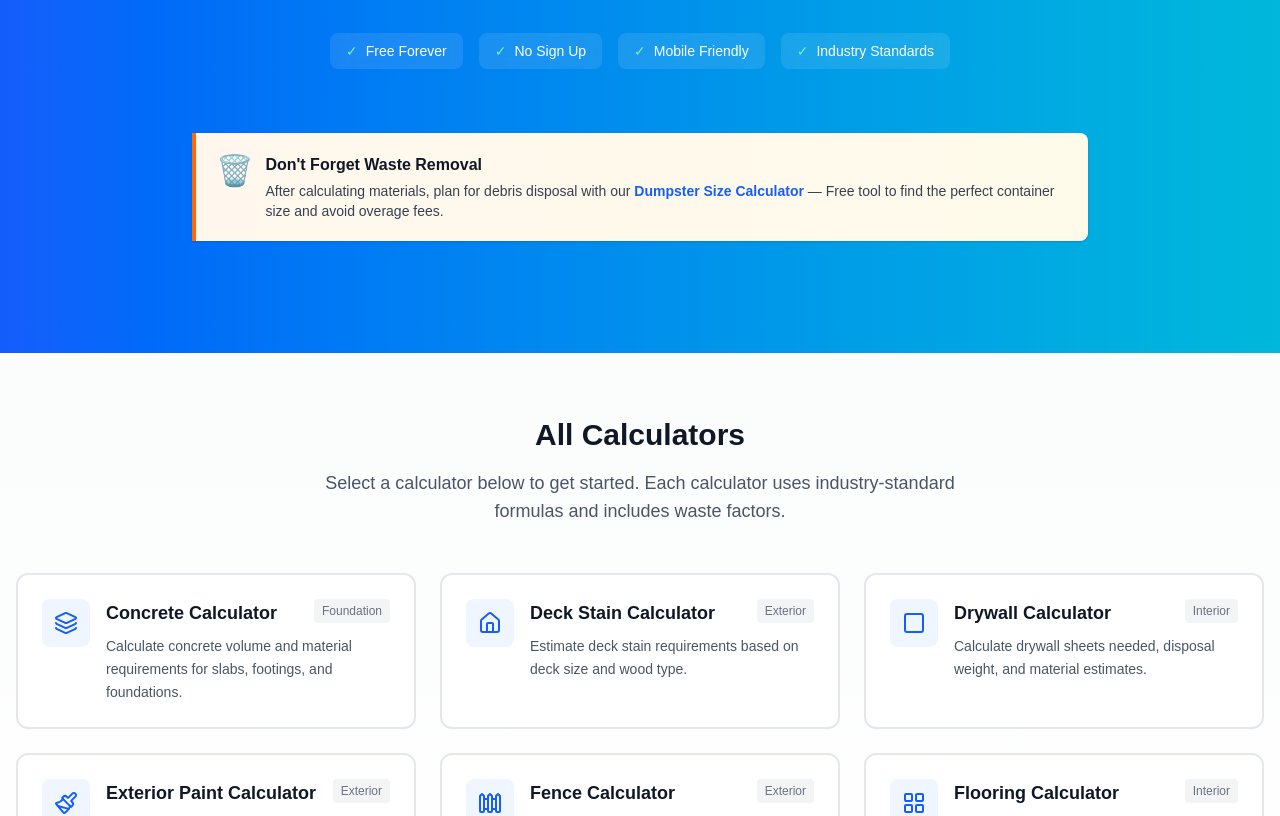
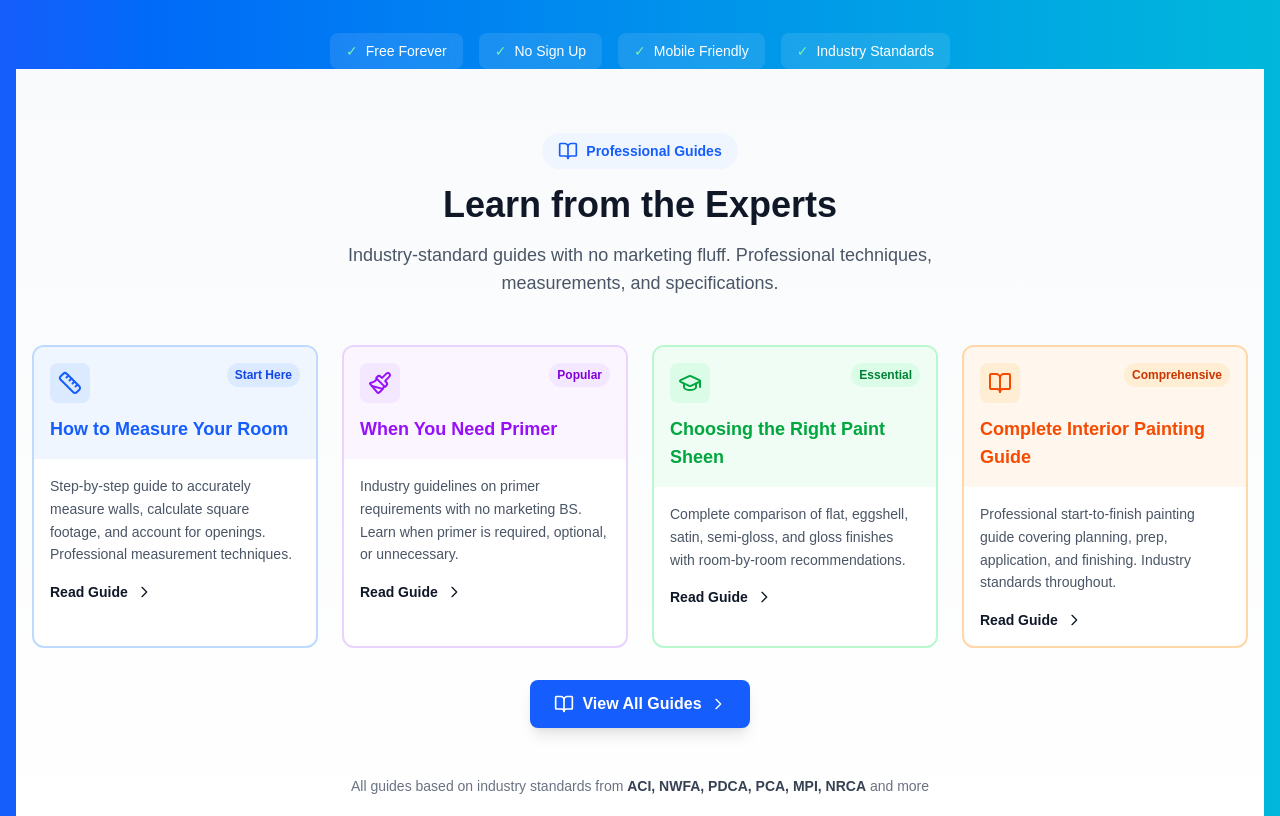
Before and after one commit to modernsitebuilders/remodelcalculators-public, a Next.js app: page / in a window 1280 px wide. Shown: the part 442-1258 px from the top of the page. Built offline with nearby package versions, Linux system fonts and the light colour scheme.

Commit message:
pop guides

```diff
--- a/src/app/page.js
+++ b/src/app/page.js
@@ -1,5 +1,6 @@
 import Link from 'next/link';
 import DumpsterCalculatorPromo from '@/components/DumpsterCalculatorPromo';
+import PopularGuidesSection from '@/components/home/PopularGuidesSection';
 
 export const metadata = {
   title: "Job Calculators - Professional Construction Material Calculators",
@@ -127,6 +128,8 @@ export default function HomePage() {
             </div>
           </div>
         </div>
+
+        <PopularGuidesSection />
       {/* ADD THIS - After popular calculators, before footer */}
       <div className="max-w-4xl mx-auto mt-16 mb-8">
         <DumpsterCalculatorPromo />
--- /dev/null
+++ b/src/components/home/PopularGuidesSection.jsx
@@ -0,0 +1,154 @@
+import Link from 'next/link';
+import { BookOpen, GraduationCap, Paintbrush, Ruler } from 'lucide-react';
+
+export default function PopularGuidesSection() {
+  const featuredGuides = [
+    {
+      slug: 'measure-room-square-footage',
+      title: 'How to Measure Your Room',
+      description: 'Step-by-step guide to accurately measure walls, calculate square footage, and account for openings. Professional measurement techniques.',
+      icon: Ruler,
+      color: 'blue',
+      tag: 'Start Here'
+    },
+    {
+      slug: 'when-you-need-primer',
+      title: 'When You Need Primer',
+      description: 'Industry guidelines on primer requirements with no marketing BS. Learn when primer is required, optional, or unnecessary.',
+      icon: Paintbrush,
+      color: 'purple',
+      tag: 'Popular'
+    },
+    {
+      slug: 'paint-sheen-guide',
+      title: 'Choosing the Right Paint Sheen',
+      description: 'Complete comparison of flat, eggshell, satin, semi-gloss, and gloss finishes with room-by-room recommendations.',
+      icon: GraduationCap,
+      color: 'green',
+      tag: 'Essential'
+    },
+    {
+      slug: 'interior-painting-guide',
+      title: 'Complete Interior Painting Guide',
+      description: 'Professional start-to-finish painting guide covering planning, prep, application, and finishing. Industry standards throughout.',
+      icon: BookOpen,
+      color: 'orange',
+      tag: 'Comprehensive'
+    }
+  ];
+
+  const colorClasses = {
+    blue: {
+      bg: 'bg-blue-50 group-hover:bg-blue-100',
+      text: 'text-blue-600',
+      border: 'border-blue-200 hover:border-blue-500',
+      tag: 'bg-blue-100 text-blue-700'
+    },
+    purple: {
+      bg: 'bg-purple-50 group-hover:bg-purple-100',
+      text: 'text-purple-600',
+      border: 'border-purple-200 hover:border-purple-500',
+      tag: 'bg-purple-100 text-purple-700'
+    },
+    green: {
+      bg: 'bg-green-50 group-hover:bg-green-100',
+      text: 'text-green-600',
+      border: 'border-green-200 hover:border-green-500',
+      tag: 'bg-green-100 text-green-700'
+    },
+    orange: {
+      bg: 'bg-orange-50 group-hover:bg-orange-100',
+      text: 'text-orange-600',
+      border: 'border-orange-200 hover:border-orange-500',
+      tag: 'bg-orange-100 text-orange-700'
+    }
+  };
+
+  return (
+    <div className="bg-gradient-to-b from-gray-50 to-white py-16">
+      <div className="container mx-auto max-w-7xl px-4">
+        {/* Section Header */}
+        <div className="text-center mb-12">
+          <div className="inline-flex items-center gap-2 bg-blue-50 px-4 py-2 rounded-full mb-4">
+            <BookOpen className="w-5 h-5 text-blue-600" />
+            <span className="text-sm font-semibold text-blue-600">Professional Guides</span>
+          </div>
+
+          <h2 className="text-3xl md:text-4xl font-bold text-gray-900 mb-4">
+            Learn from the Experts
+          </h2>
+
+          <p className="text-lg text-gray-600 max-w-2xl mx-auto">
+            Industry-standard guides with no marketing fluff. Professional techniques, measurements, and specifications.
+          </p>
+        </div>
+
+        {/* Guide Cards */}
+        <div className="grid md:grid-cols-2 lg:grid-cols-4 gap-6 mb-8">
+          {featuredGuides.map((guide) => {
+            const IconComponent = guide.icon;
+            const colors = colorClasses[guide.color];
+
+            return (
+              <Link
+                key={guide.slug}
+                href={`/blog/${guide.slug}`}
+                className={`group block bg-white rounded-xl border-2 ${colors.border} hover:shadow-xl transition-all duration-200 overflow-hidden`}
+              >
+                {/* Card Header */}
+                <div className={`${colors.bg} p-4 transition-colors`}>
+                  <div className="flex items-start justify-between mb-3">
+                    <div className={`${colors.bg.replace('group-hover:', '')} p-2 rounded-lg`}>
+                      <IconComponent className={`w-6 h-6 ${colors.text}`} />
+                    </div>
+                    <span className={`text-xs font-bold ${colors.tag} px-2 py-1 rounded-full`}>
+                      {guide.tag}
+                    </span>
+                  </div>
+                  <h3 className={`text-lg font-bold ${colors.text} group-hover:underline`}>
+                    {guide.title}
+                  </h3>
+                </div>
+
+                {/* Card Body */}
+                <div className="p-4">
+                  <p className="text-sm text-gray-600 leading-relaxed">
+                    {guide.description}
+                  </p>
+                  <div className="mt-4 flex items-center gap-2 text-sm font-semibold text-gray-900">
+                    Read Guide
+                    <svg className="w-4 h-4 group-hover:translate-x-1 transition-transform" fill="none" stroke="currentColor" viewBox="0 0 24 24">
+                      <path strokeLinecap="round" strokeLinejoin="round" strokeWidth={2} d="M9 5l7 7-7 7" />
+                    </svg>
+                  </div>
+                </div>
+              </Link>
+            );
+          })}
+        </div>
+
+        {/* View All Link */}
+        <div className="text-center">
+          <Link
+            href="/blog"
+            className="inline-flex items-center gap-2 bg-blue-600 hover:bg-blue-700 text-white font-semibold px-6 py-3 rounded-lg transition-colors shadow-lg hover:shadow-xl"
+          >
+            <BookOpen className="w-5 h-5" />
+            View All Guides
+            <svg className="w-4 h-4" fill="none" stroke="currentColor" viewBox="0 0 24 24">
+              <path strokeLinecap="round" strokeLinejoin="round" strokeWidth={2} d="M9 5l7 7-7 7" />
+            </svg>
+          </Link>
+        </div>
+
+        {/* Trust Signal */}
+        <div className="mt-12 text-center">
+          <p className="text-sm text-gray-500">
+            All guides based on industry standards from{' '}
+            <span className="font-semibold text-gray-700">ACI, NWFA, PDCA, PCA, MPI, NRCA</span> and more
+          </p>
+        </div>
+      </div>
+    </div>
+  );
+}
```
